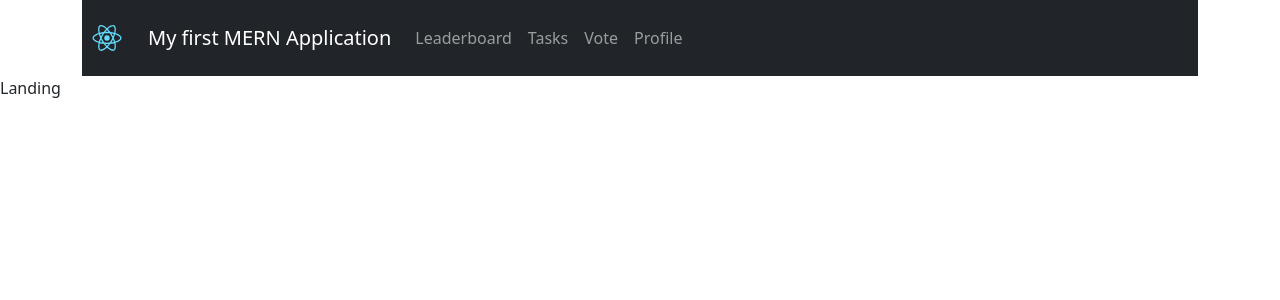
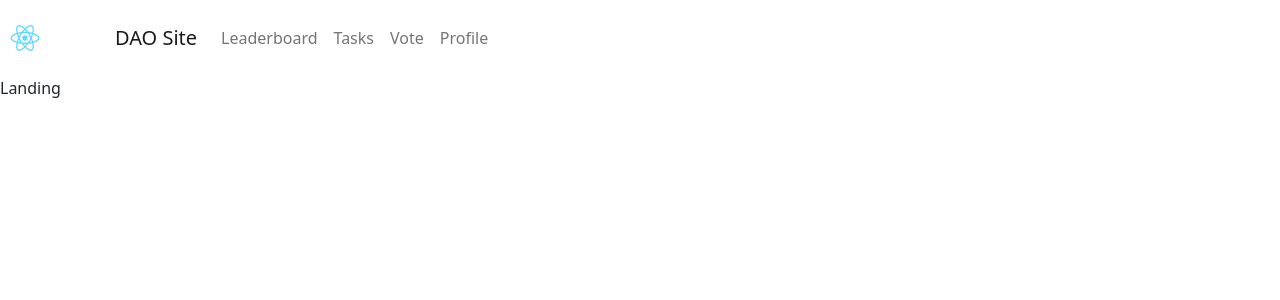
Before and after one commit to hudsonhrh/ethdenverreal, a React (Create React App) app in the folder client/: page / in a window 1280 px wide. Shown: the top 300 px of the page. Built offline with nearby package versions, Linux system fonts and the light colour scheme.

Commit message:
routing works.

```diff
--- a/client/src/components/Links.jsx
+++ b/client/src/components/Links.jsx
@@ -19,7 +19,7 @@ const Links = () => {
         return (
             <React.Fragment>
                 <Link to="/" className="navbar-brand">
-                    My first MERN Application
+                    DAO Site
                 </Link>
                 <Collapse>
                     <List>
--- a/client/src/components/NavBar.jsx
+++ b/client/src/components/NavBar.jsx
@@ -6,22 +6,30 @@ import Links from './Links'
 
 const Container = styled.div.attrs({
     className: 'container',
-})``
+})`width: 100%;`
 
 const Nav = styled.nav.attrs({
-    className: 'navbar navbar-expand-lg navbar-dark bg-dark',
+    className: 'navbar navbar-expand-lg ',
 })`
     margin-bottom: 20 px;
+    width: 100%;
+    align-items: right;
+
 `
+
+
 
 const NavBar = () => {
         return (
-            <Container>
+
                 <Nav>
+
                     <Logo />
-                    <Links />
+                    <Container fluid style={{display: 'flex', justifyContent: 'flex-end'}}>
+                    <Links style={{justifyContent: 'right' }}/>
+                    </Container>
                 </Nav>
-            </Container>
+
         )
 
 }
```
